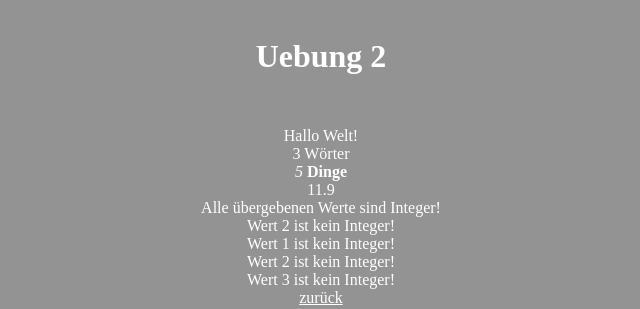
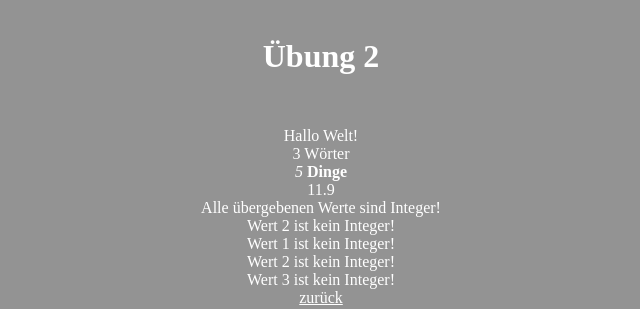
Before and after one commit to CodaCodalis/turbo-carnym-val, a PHP site: page /php-uebung/uebung2.php in a window 1280 px wide. Shown: the top 309 px of the page, without its empty margins (319-959 px from the left). Run offline with PHP 8.4, Linux system fonts and the light colour scheme.

Commit message:
uebung 2 und 3 korrigiert

```diff
--- a/php-uebung/uebung2.php
+++ b/php-uebung/uebung2.php
@@ -5,7 +5,7 @@
   	</head>
 
   	<body>
-      	<h1>Uebung 2</h1>
+      	<h1>Übung 2</h1>
       <div id="uebung">
     	<?php
 
--- a/php-uebung/uebung3.php
+++ b/php-uebung/uebung3.php
@@ -5,7 +5,7 @@
   	</head>
 
   	<body>
-      	<h1>Uebung 2</h1>
+      	<h1>Übung 2</h1>
       <div id="uebung">
 
 
```
